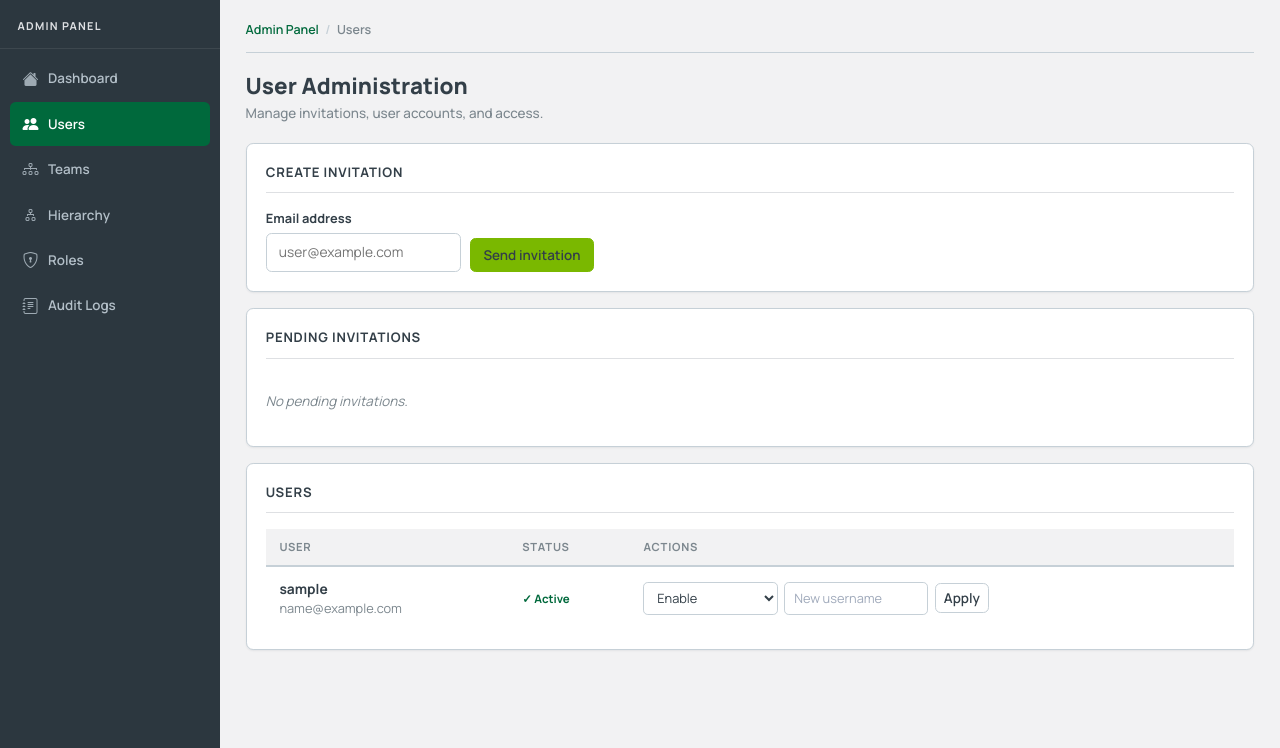
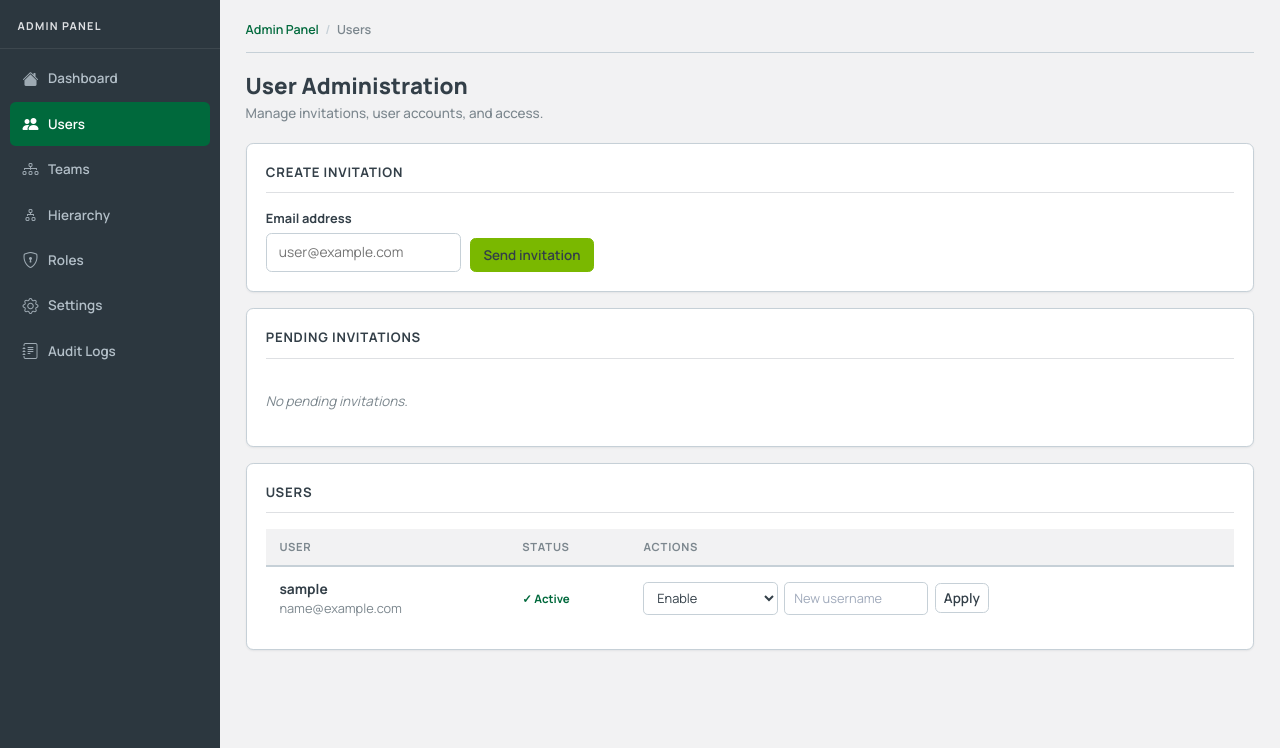
Before and after one commit to tuncnoyan/enerlytix, a Django app: page /users/ in a window 1280 px wide. Shown: the part 60-808 px from the top of the page. Run offline with Django 5.2, Linux system fonts and the light colour scheme; the visitor is signed in with stand-in values (Sample User, id 1); data comes from the database, SQL or seed files in the repository; data that the repository does not hold is empty; parts of the project's set-up code (start-up, migrations or seed data) failed here and were passed over.

Commit message:
setting added to the admin panel

```diff
--- a/django_app/templates/sitesync/panel_base.html
+++ b/django_app/templates/sitesync/panel_base.html
@@ -51,6 +51,9 @@
                 <a href="{% url 'sitesync:admin_roles' %}" class="sidebar-link {% block nav_roles %}{% endblock %}">
                     <i class="bi bi-shield-lock"></i> Roles
                 </a>
+                <a href="{% url 'sitesync:settings_panel' %}" class="sidebar-link {% block nav_settings %}{% endblock %}">
+                    <i class="bi bi-gear"></i> Settings
+                </a>
                 <a href="{% url 'sitesync:admin_audit_logs' %}" class="sidebar-link {% block nav_audit_logs %}{% endblock %}">
                     <i class="bi bi-journal-text"></i> Audit Logs
                 </a>
```
